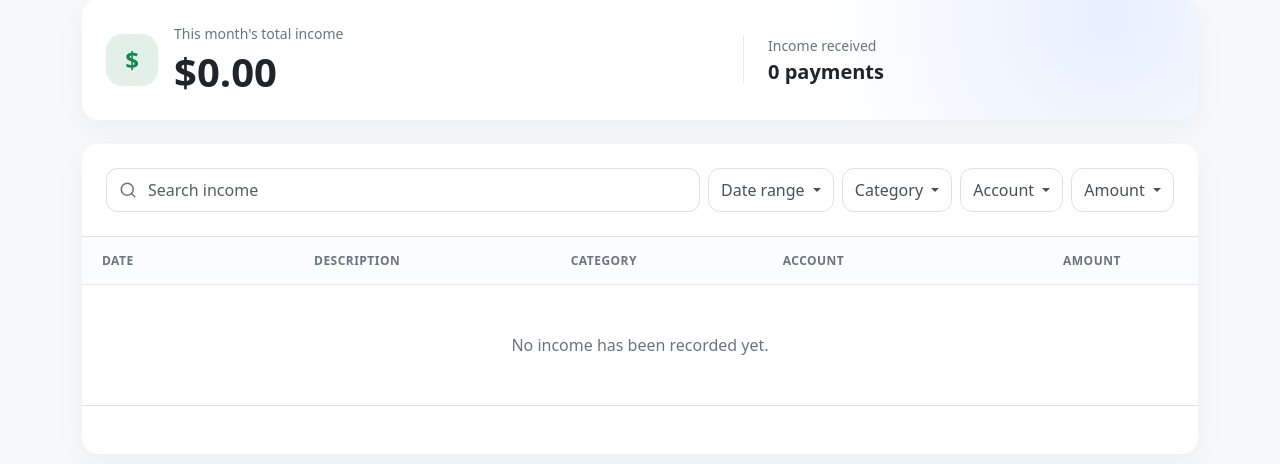
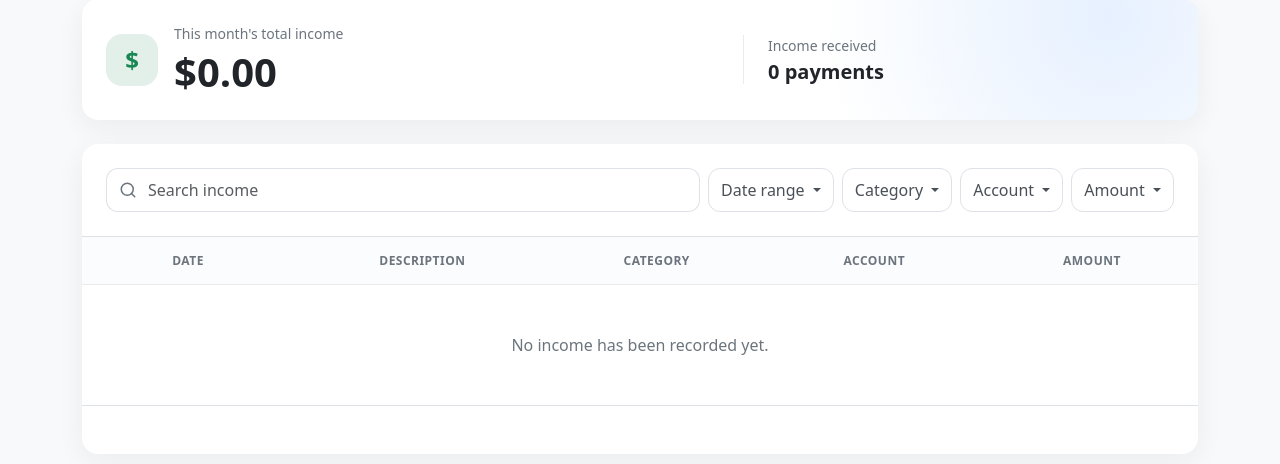
Before and after one commit to MottyFeferkorn/BudgetBoard, a Flask app: page /income in a window 1280 px wide. Shown: the part 242-706 px from the top of the page. Run offline with Flask 3, Linux system fonts and the light colour scheme; a user stored in the database is signed in; data comes from the database, SQL or seed files in the repository; some libraries are stand-ins or nearby versions.

Commit message:
income ui optimizations

```diff
--- a/static/style.css
+++ b/static/style.css
@@ -504,6 +504,11 @@ main {
     table-layout: fixed;
 }
 
+.income-table th,
+.income-table td {
+    text-align: center;
+}
+
 .income-table .income-col-standard {
     width: 19%;
 }
```
Also changed, not shown: 1 other file.
